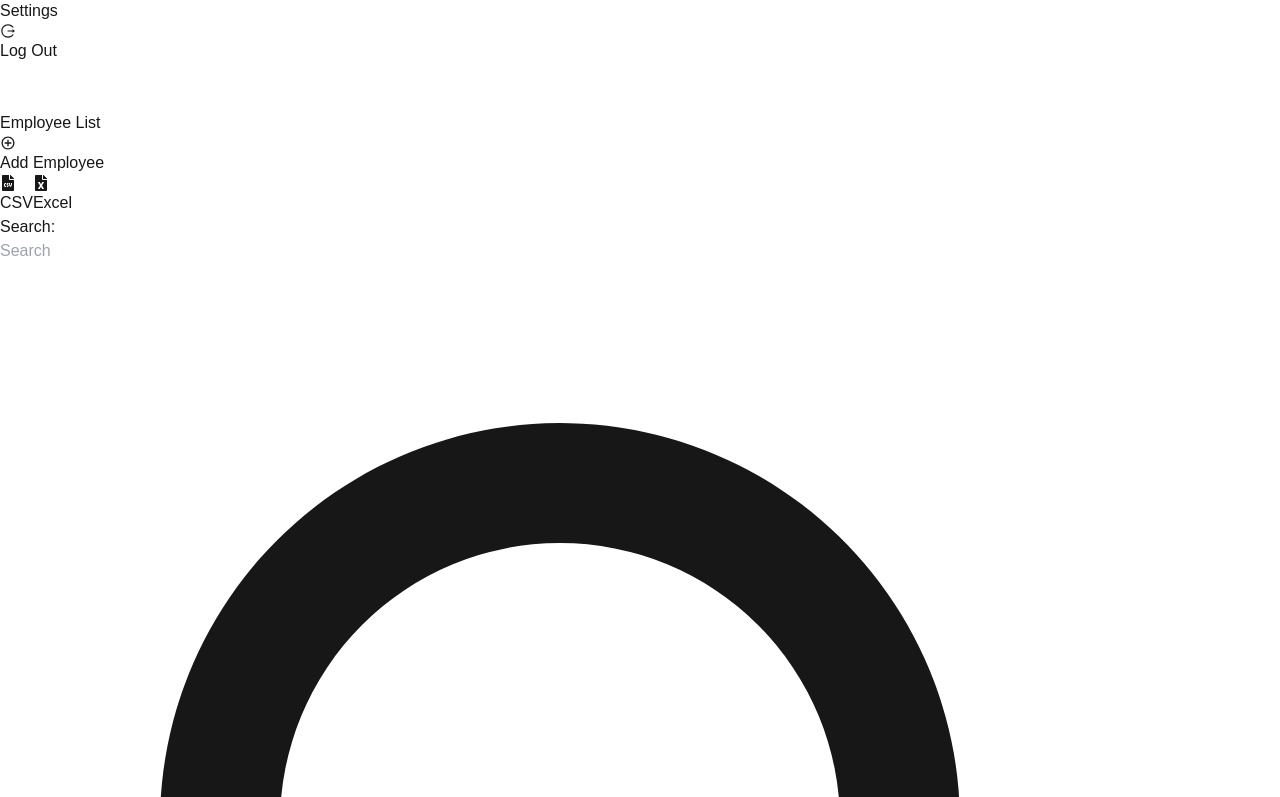
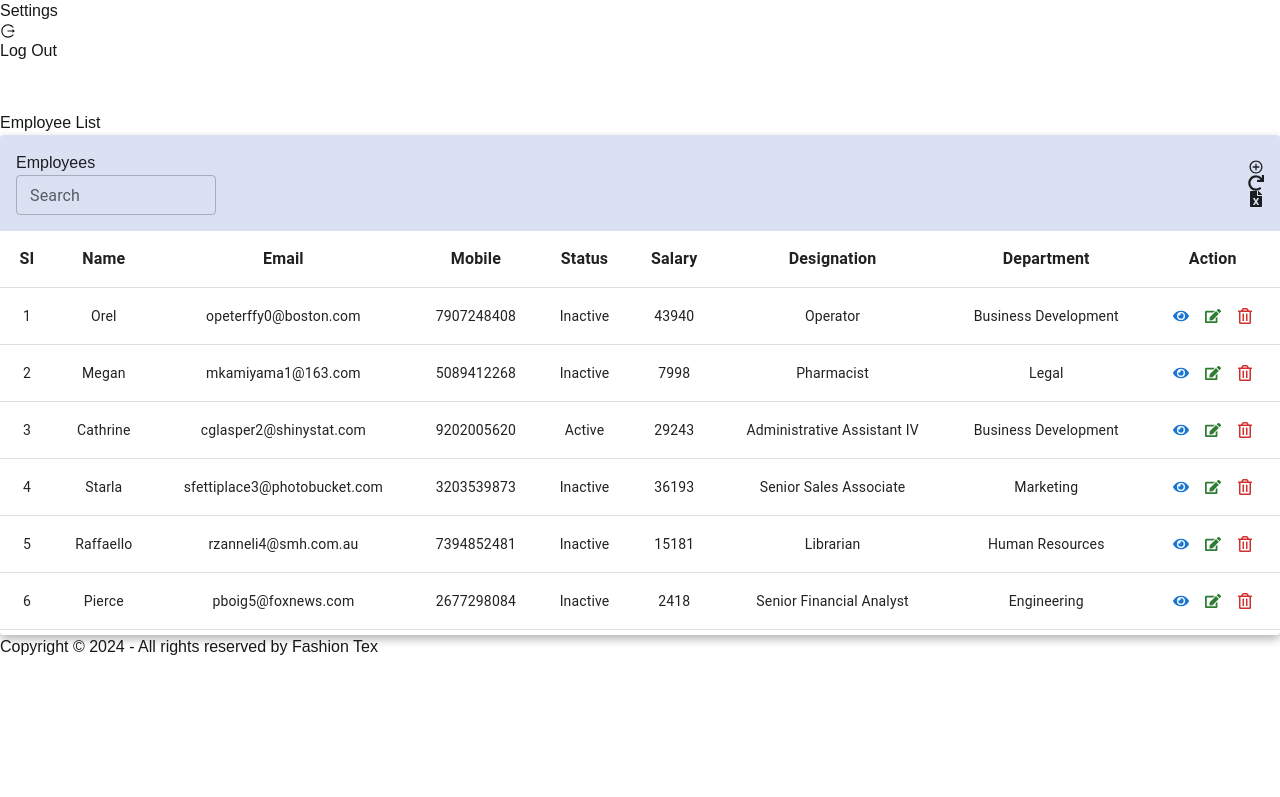
Before and after one commit to Kamil-Ahmed67/ft-hr, a Next.js app: page /employee in a window 1280 px wide. Shown: the part 323-1120 px from the top of the page. After the commit the page ends 982 px from the top, so only its background shows below. Built offline with nearby package versions, Linux system fonts and the light colour scheme.

Commit message:
Employee Table Modified

```diff
--- a/app/components/EmployeeTable.js
+++ b/app/components/EmployeeTable.js
@@ -8,11 +8,12 @@ import TableContainer from '@mui/material/TableContainer';
 import TableHead from '@mui/material/TableHead';
 import TableRow from '@mui/material/TableRow';
 import IconButton from '@mui/material/IconButton';
-import { FaEye, FaEdit } from 'react-icons/fa';
+import { FaEye, FaEdit, FaFileExcel, FaRedo } from 'react-icons/fa';
 import { FaRegTrashAlt } from "react-icons/fa";
 import Box from '@mui/material/Box';
 import Link from 'next/link';
-
+import TextField from '@mui/material/TextField';
+import { IoMdAddCircleOutline } from 'react-icons/io';
 const tableData = [
   {
     id: 1,
@@ -221,7 +222,15 @@ const tableData = [
 ];
 
 export default function EmployeeTable() {
+  const [searchTerm, setSearchTerm] = React.useState('');
+
+  const filteredData = tableData.filter((row) =>
+    row.name.toLowerCase().includes(searchTerm.toLowerCase()) ||
+    row.email.toLowerCase().includes(searchTerm.toLowerCase()) ||
+    row.mobile.includes(searchTerm)
+  );
   return (
+    <div className='mb-6'>
       <TableContainer
         component={Paper}
         sx={{
@@ -234,6 +243,32 @@ export default function EmployeeTable() {
           scrollbarWidth: 'none', // Hiding scrollbar in Firefox
         }}
       >
+        <Box sx={{ padding: 2, display: 'flex', backgroundColor: "#DAE1F3", justifyContent: 'space-between', alignItems: 'center' }}>
+          <div className='flex items-center gap-2'>
+            <h3 className='text-base font-semibold text-gray-700'>Employees</h3>
+            <TextField
+              className='bg-white'
+              label="Search"
+              variant="outlined"
+              size="small"
+              onChange={(e) => setSearchTerm(e.target.value)}
+              value={searchTerm}
+              sx={{ width: '200px' }}
+            />
+          </div>
+          <div className='flex justify-between items-center gap-4'>
+            <Link href="/employee-entry" title="Add New Employee">
+              <IoMdAddCircleOutline className="text-2xl text-green-600" />
+            </Link>
+            <div title="Refresh Table" >
+              <FaRedo className="text-lg text-gray-700 cursor-pointer" />
+            </div>
+            <div title="Download Excel File">
+              <FaFileExcel className="text-xl text-[#2A954B] cursor-pointer" />
+            </div>
+          </div>
+        </Box>
+
         <Table aria-label="employee-table">
           <TableHead>
             <TableRow
@@ -241,7 +276,7 @@ export default function EmployeeTable() {
                 position: "sticky",
                 top: 0,
                 zIndex: 1,
-              backgroundColor: "#DAE1F3",
+                backgroundColor: "#FFFFFF",
                 fontWeight: "bold",
                 fontSize: "1rem",
               }}
@@ -258,12 +293,12 @@ export default function EmployeeTable() {
             </TableRow>
           </TableHead>
           <TableBody>
-          {tableData.map((row, index) => (
+            {filteredData.map((row) => (
               <TableRow
                 key={row.id}
                 sx={{
                   backgroundColor: '#ffffff',
-                "&:hover": { backgroundColor: '#f0f0f0' }, // Add hover effect
+                  "&:hover": { backgroundColor: '#f0f0f0' },
                   "&:last-child td, &:last-child th": { border: 0 },
                 }}
               >
@@ -312,5 +347,6 @@ export default function EmployeeTable() {
           </TableBody>
         </Table>
       </TableContainer>
+    </div>
   );
 }
--- a/app/components/LeaveApplication.js
+++ b/app/components/LeaveApplication.js
@@ -2,7 +2,7 @@ import React from 'react';
 
 export default function LeaveApplication() {
     return (
-        <div className="bg-white border-2 border-gray-200 rounded-lg shadow-md max-h-[660px] overflow-auto px-4 custom-scroll">
+        <div className="bg-white border-2 border-gray-200 rounded-lg shadow-md max-h-[625px] overflow-auto px-4 custom-scroll">
             <div className="sticky top-0 bg-white z-10">
                 <h2 className="text-xl flex justify-start font-bold text-gray-700 p-4 mb-4">Leave Applications</h2>
             </div>
--- a/app/employee/page.js
+++ b/app/employee/page.js
@@ -10,52 +10,13 @@ export default function Employee() {
       {/* TITLE.ADD EMPLOYEE*/}
       <div className="border-b-2 border-gray-300">
         <div className="w-11/12 mx-auto flex justify-between items-center  py-4 ">
-          <h3 className="text-lg md:text-xl lg:text-2xl text-gray-700 font-medium mt-4 ">Employee List</h3>
-          <Link href="/employee-entry">
-            <button className="btn rounded-md bg-[#CAD0FE] hover:text-blue-800 mt-4 text-gray-800 transition ease-out duration-700
-           font-medium text-sm md:text-base lg:text-lg">
-              <IoMdAddCircleOutline className="text-xl" />
-              Add Employee</button>
-          </Link>
-        </div>
-      </div>
-      {/* EXCEL,CSV,SEARCH BAR */}
-      <div className="w-11/12 mx-auto ">
-        <div className="flex flex-col lg:flex-row justify-between items-center py-4">
-          {/* Blank Section */}
-          <div className="hidden lg:flex flex-grow"></div>
-          {/* Button Section  */}
-          <div className="flex justify-center items-center gap-2 lg:mr-52">
-            <button className="flex items-center justify-center w-24 p-2 bg-[#2A954B] hover:bg-gray-300 hover:text-[#2A954B] transition ease-out duration-700 rounded-sm text-gray-50">
-              <FaFileCsv className="mr-2" />
-              CSV
-            </button>
-            <button className="flex items-center justify-center w-24 p-2 bg-[#2A954B] hover:bg-gray-300 hover:text-[#2A954B] transition ease-out duration-700 rounded-sm text-gray-50">
-              <FaFileExcel className="mr-2" />
-              Excel
-            </button>
-          </div>
-          {/*Search Section*/}
-          <div className="flex justify-end items-center gap-2">
-            <h3 className="mr-2">Search:</h3>
-            <label className="input rounded-md input-bordered flex items-center gap-2">
-              <input type="text" className="grow" placeholder="Search" />
-              <svg
-                xmlns="http://www.w3.org/2000/svg"
-                viewBox="0 0 16 16"
-                fill="currentColor"
-                className="h-4 w-4 opacity-70">
-                <path
-                  fillRule="evenodd"
-                  d="M9.965 11.026a5 5 0 1 1 1.06-1.06l2.755 2.754a.75.75 0 1 1-1.06 1.06l-2.755-2.754ZM10.5 7a3.5 3.5 0 1 1-7 0 3.5 3.5 0 0 1 7 0Z"
-                  clipRule="evenodd" />
-              </svg>
-            </label>
+          <div>
+            <h3 className="text-base md:text-lg lg:text-xl text-gray-700 font-medium  ">Employee List</h3>
           </div>
         </div>
       </div>
       {/* TABLE */}
-      <div className="mt-5 w-11/12 mx-auto bg-[#ECF0F4] mb-4">
+      <div className="mt-4 w-11/12 mx-auto bg-[#ECF0F4] mb-8">
         <EmployeeTable></EmployeeTable>
       </div>
     </div>
--- a/app/layout.js
+++ b/app/layout.js
@@ -35,7 +35,7 @@ export default function RootLayout({ children }) {
             <header  className="sticky top-0 z-50">
               <Navbar></Navbar>
             </header>
-            <main>
+            <main className="bg-[#ECF0F4]">
               {children}
             </main>
             <footer>
```
Also changed, not shown: app/employee-entry/page.js (+4 -4 lines), app/components/NoticeBoard.js (line endings or trailing spaces). Lines whose indentation alone changed are shown as unchanged.
